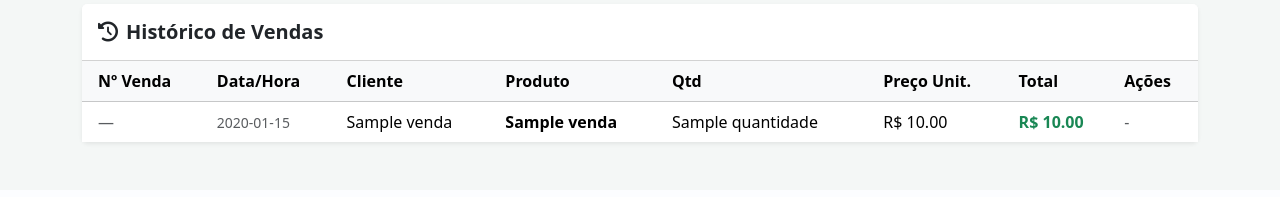
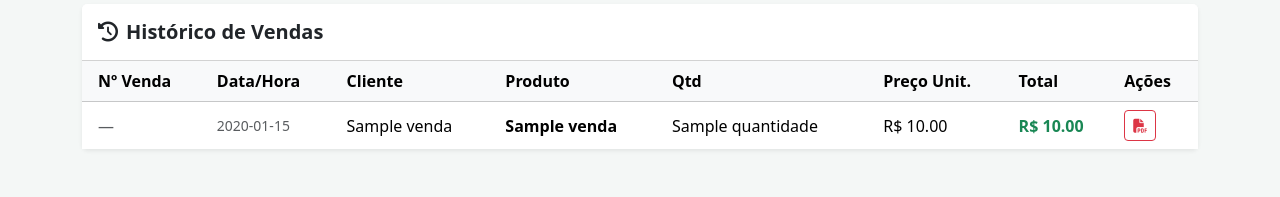
Before and after one commit to gustavosdefreitas/Plataforma-Gestao-Textil-PIV, a FastAPI app: template templates/vendas.html in a window 1280 px wide. Shown: the part 795-992 px from the top of the page. Before the commit the page ends 941 px from the top, so only its background shows below. Run offline with FastAPI, Linux system fonts and the light colour scheme; the template is opened without the code that fills it: most values are stand-ins (such as "Sample title", 1, 10 or a date in 2020); parts of the project's set-up code (start-up, migrations or seed data) failed here and were passed over.

Commit message:
fix: botão comprovante visível para todas as vendas (não só tipo_documento=comprovante)

```diff
--- a/templates/vendas.html
+++ b/templates/vendas.html
@@ -163,7 +163,6 @@
                                 <td>R$ {{ "%.2f"|format(v.preco_unitario) }}</td>
                                 <td class="text-success fw-bold">R$ {{ "%.2f"|format(v.total) }}</td>
                                 <td>
-                                    {% if v.tipo_documento == 'comprovante' %}
                                     {% if v.grupo_venda %}
                                         <a href="/vendas/comprovante/grupo/{{ v.grupo_venda }}" target="_blank" class="btn btn-sm btn-outline-danger" title="Abrir comprovante" aria-label="Abrir comprovante da venda">
                                             <i class="fas fa-file-pdf" aria-hidden="true"></i>
@@ -172,9 +171,6 @@
                                         <a href="/vendas/comprovante/{{ v.id }}" target="_blank" class="btn btn-sm btn-outline-danger" title="Abrir comprovante" aria-label="Abrir comprovante da venda">
                                             <i class="fas fa-file-pdf" aria-hidden="true"></i>
                                         </a>
-                                        {% endif %}
-                                    {% else %}
-                                        <span class="text-muted">-</span>
                                     {% endif %}
                                 </td>
                             </tr>
```
Lines whose indentation alone changed are shown as unchanged.
